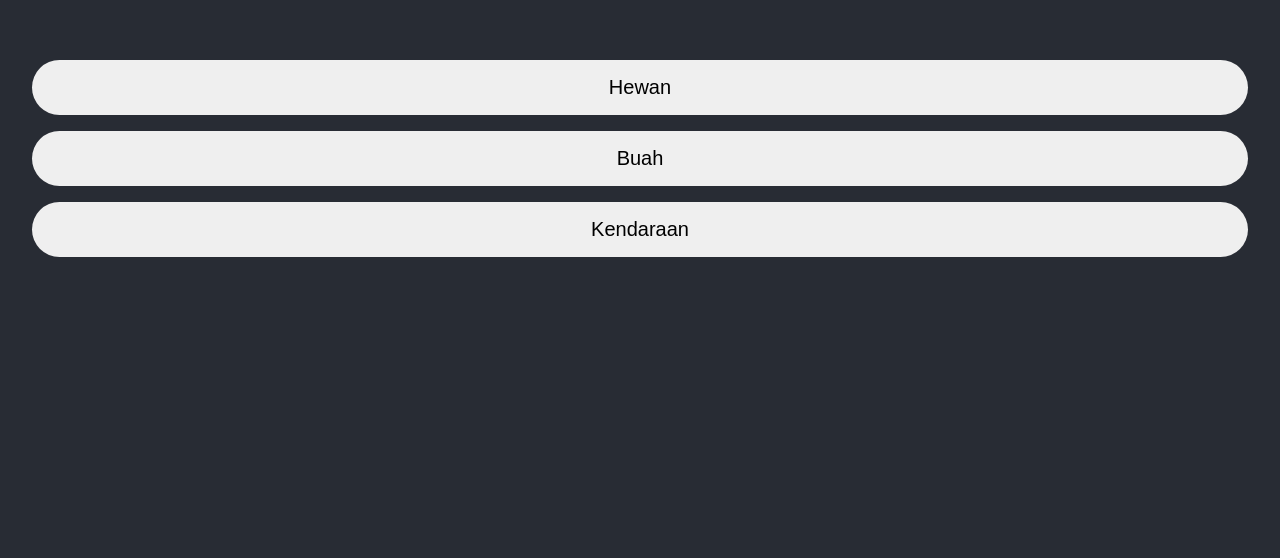
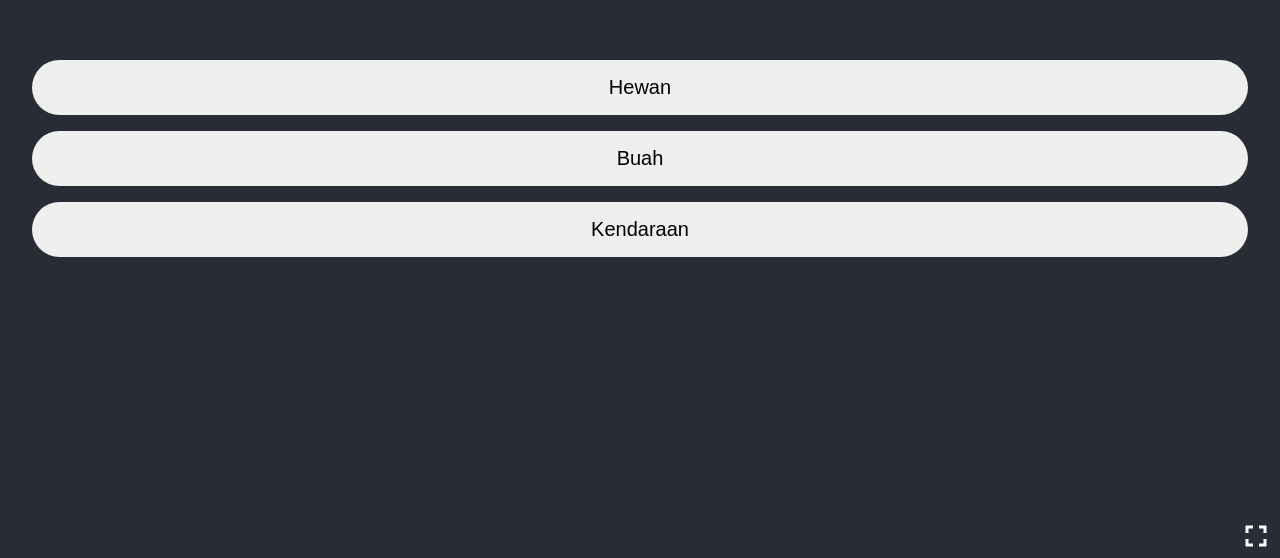
Before and after one commit to faishalpasa/image-puzzle, a React (Create React App) app: page / in a window 1280 px wide. Shown: the part 242-800 px from the top of the page. Built offline with nearby package versions, Linux system fonts and the light colour scheme.

Commit message:
chore: update game

```diff
--- a/src/App.css
+++ b/src/App.css
@@ -26,3 +26,15 @@
   border-radius: 32px;
   font-size: 20px;
 }
+
+.fullwidthWrapper {
+  position: absolute;
+  bottom: 0;
+  right: 0;
+}
+
+.fullwidthButton {
+  background: transparent;
+  outline: unset;
+  border: unset;
+}
--- a/src/App.tsx
+++ b/src/App.tsx
@@ -4,6 +4,8 @@ import Confetti from 'react-confetti'
 import './App.css'
 import Board from 'components/Board'
 import BlockPlace from 'components/BlockPlace'
+import FullscreenIcon from 'components/Icons/Fullscreen'
+import ExitFullscreenIcon from 'components/Icons/ExitFullscreen'
 import { IMAGE_SETS } from 'constants/images'
 import useWindowSize from 'hooks/useWindowSize'
 
@@ -34,6 +36,7 @@ const App = () => {
     { index: number; x: number | null; y: number | null }[]
   >([])
   const [isGameFinish, setIsGameFinish] = useState(false)
+  const [isFullscreen, setIsFullscreen] = useState(false)
 
   const handleSelectBlockPlace = (x: number, y: number) => {
     setSelectedBlock({ x, y })
@@ -57,6 +60,16 @@ const App = () => {
     setSelectedBlock({ x: null, y: null })
     setRevealedBlock([])
     setSelectedImage('')
+  }
+
+  const toggleFullScreen = () => {
+    if (!document.fullscreenElement) {
+      document.documentElement.requestFullscreen()
+      setIsFullscreen(true)
+    } else if (document.exitFullscreen) {
+      document.exitFullscreen()
+      setIsFullscreen(false)
+    }
   }
 
   if (windowSize.width <= 1024) {
@@ -124,6 +137,16 @@ const App = () => {
         </div>
       )}
 
+      <div className="fullwidthWrapper">
+        <button className="fullwidthButton" onClick={toggleFullScreen}>
+          {isFullscreen ? (
+            <ExitFullscreenIcon width={36} fill="#fff" />
+          ) : (
+            <FullscreenIcon width={36} fill="#fff" />
+          )}
+        </button>
+      </div>
+
       {isGameFinish && (
         <Confetti height={windowSize.height} width={windowSize.width} recycle={false} />
       )}
--- /dev/null
+++ b/src/components/Icons/ExitFullscreen.tsx
@@ -0,0 +1,26 @@
+import React from 'react'
+
+interface IconProps {
+  width?: number
+  fill?: string
+  className?: string
+  style?: any
+}
+
+const ExitFullscreen = ({ width = 24, fill, className, style }: IconProps) => {
+  return (
+    <svg
+      style={{
+        ...style,
+        width,
+        fill
+      }}
+      className={className}
+      viewBox="0 0 24 24"
+    >
+      <path d="M5 16h3v3h2v-5H5v2zm3-8H5v2h5V5H8v3zm6 11h2v-3h3v-2h-5v5zm2-11V5h-2v5h5V8h-3z"></path>
+    </svg>
+  )
+}
+
+export default ExitFullscreen
--- /dev/null
+++ b/src/components/Icons/Fullscreen.tsx
@@ -0,0 +1,26 @@
+import React from 'react'
+
+interface IconProps {
+  width?: number
+  fill?: string
+  className?: string
+  style?: any
+}
+
+const Fullscreen = ({ width = 24, fill, className, style }: IconProps) => {
+  return (
+    <svg
+      style={{
+        ...style,
+        width,
+        fill
+      }}
+      className={className}
+      viewBox="0 0 24 24"
+    >
+      <path d="M7 14H5v5h5v-2H7v-3zm-2-4h2V7h3V5H5v5zm12 7h-3v2h5v-5h-2v3zM14 5v2h3v3h2V5h-5z"></path>
+    </svg>
+  )
+}
+
+export default Fullscreen
```
